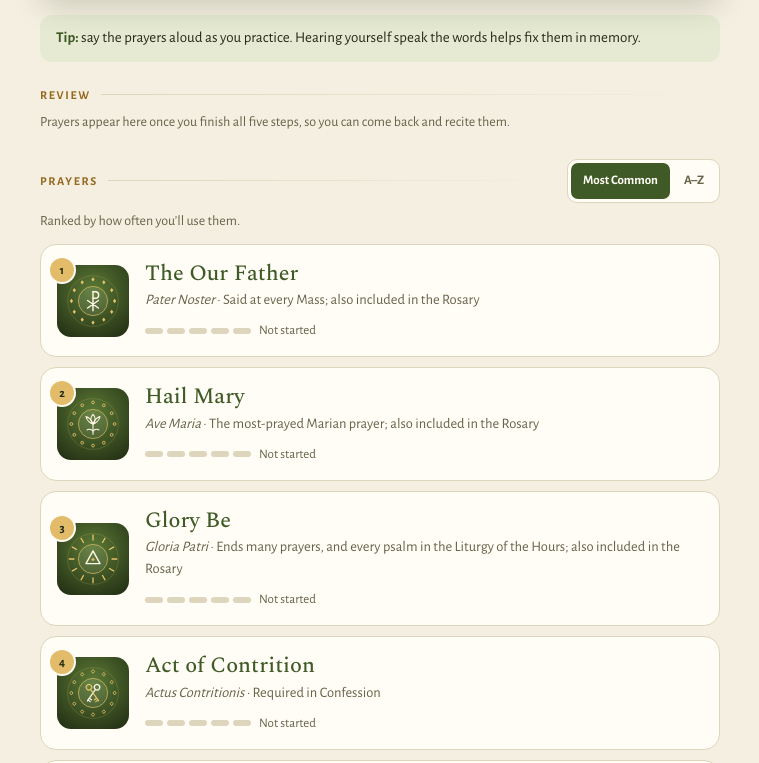
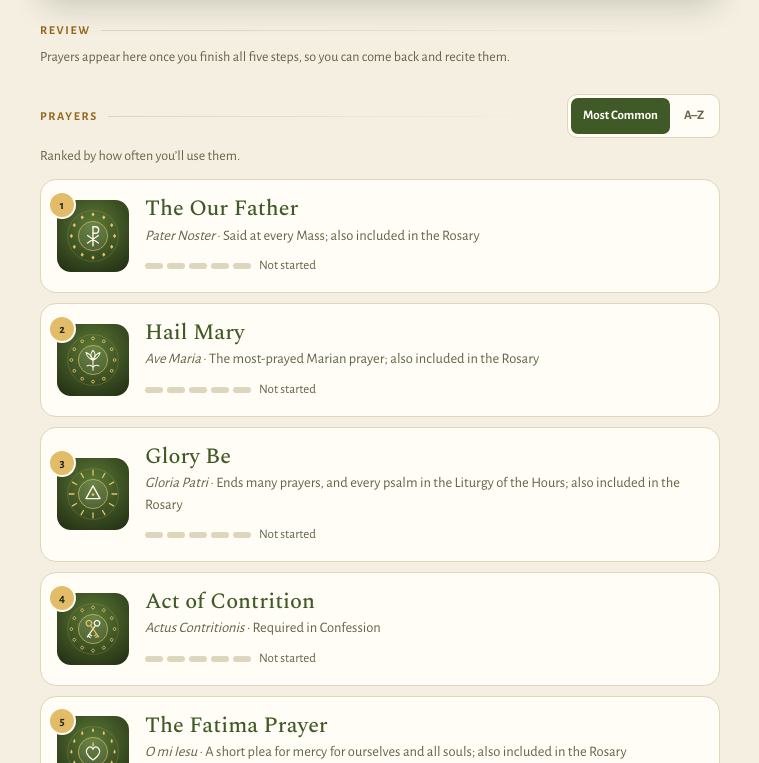
Before and after one commit to chucksuscheck/CatholicStudy, a plain HTML site: page prayers/index.html in a window 1280 px wide. Shown: the part 263-1026 px from the top of the page, without its empty margins (260-1019 px from the left). Drawn offline with nearby package versions, Linux system fonts and the light colour scheme.

Commit message:
Remove the green tip box from the Prayers page
Co-Authored-By: Claude Opus 5.5 <noreply@anthropic.com>

```diff
--- a/prayers/index.html
+++ b/prayers/index.html
@@ -44,8 +44,6 @@ a.review-item .go{font:600 14px var(--sans);color:var(--accent)}
     </div>
     <svg viewBox="-50 -50 100 100" aria-hidden="true" data-emblem="paternoster"></svg>
   </header>
-
-  <p class="aloud"><strong>Tip:</strong> say the prayers aloud as you practice. Hearing yourself speak the words helps fix them in memory.</p>
 
   <section id="reviewsec"></section>
 
```
